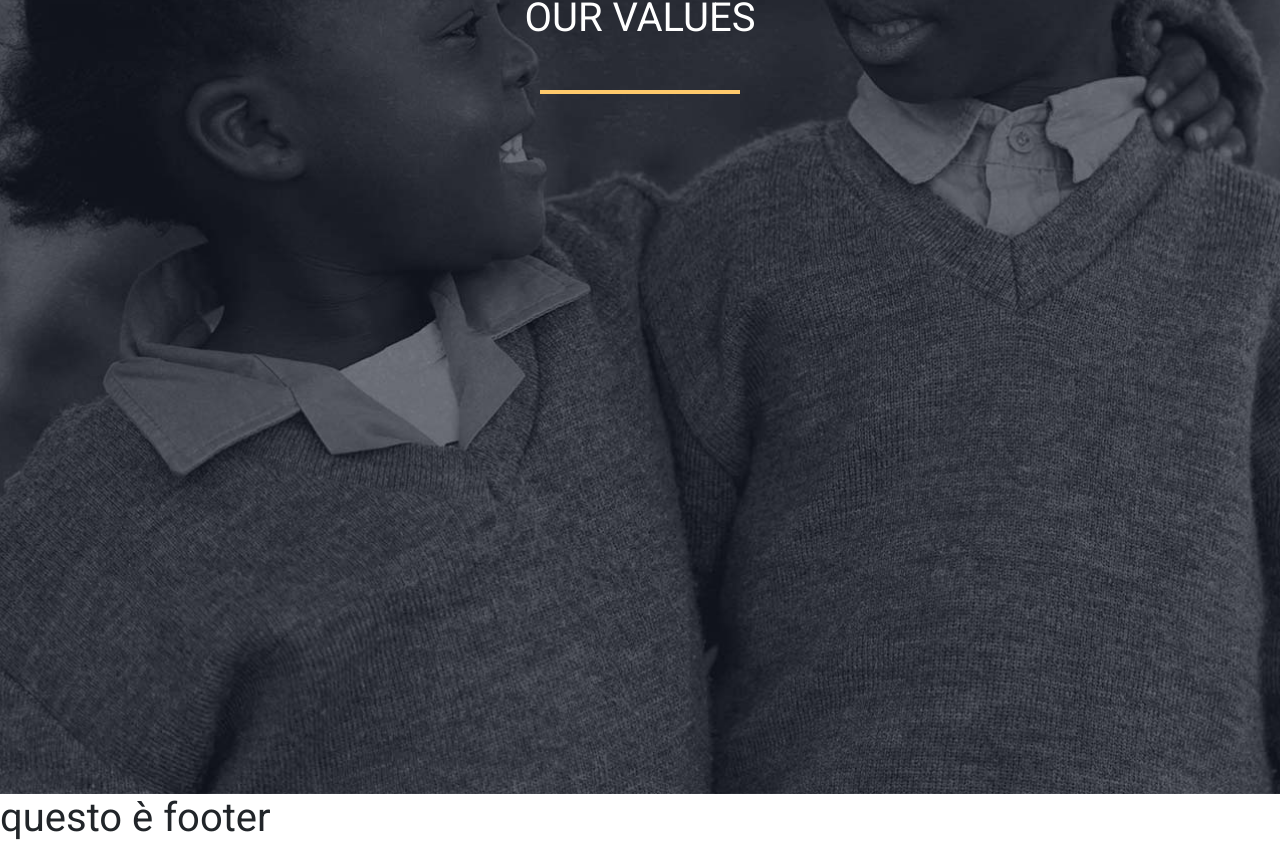
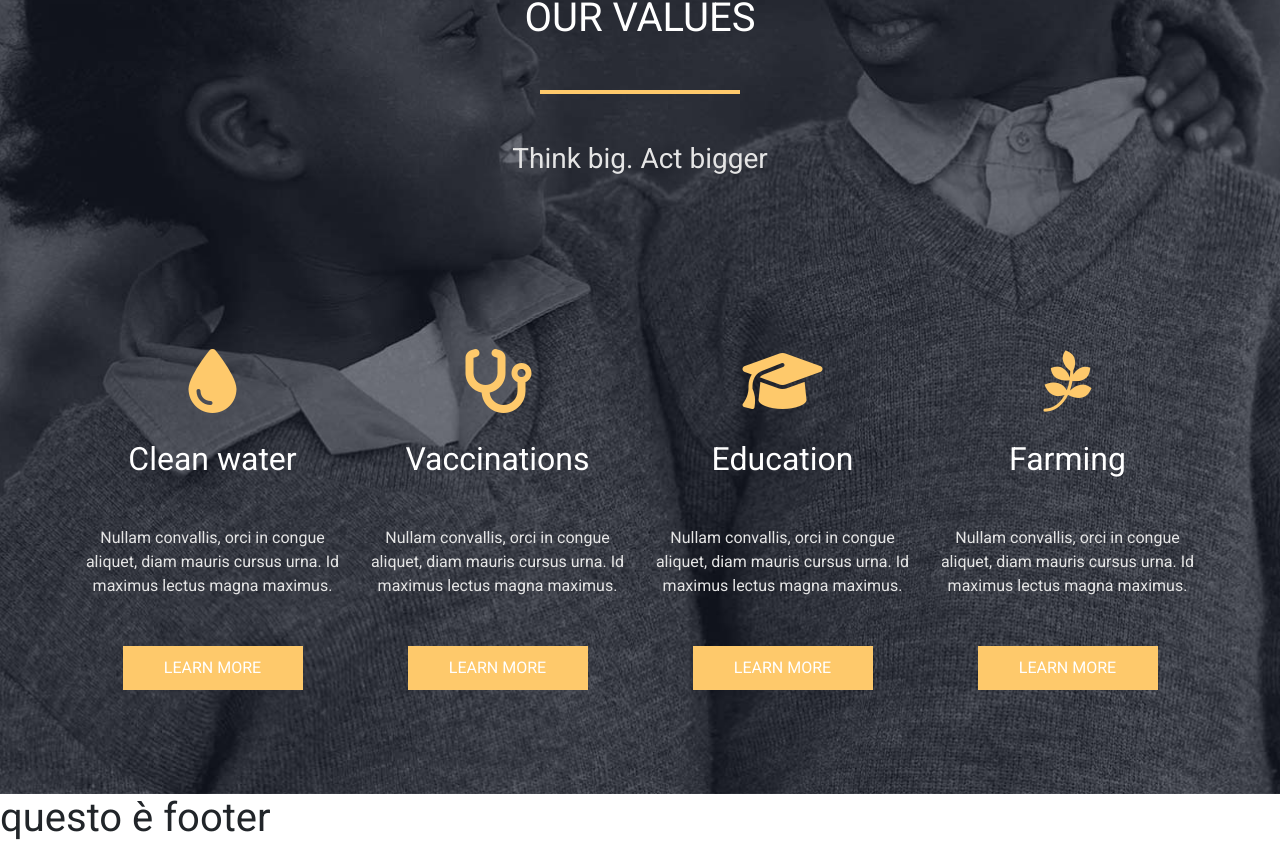
Before and after one commit to erikvella/proj-html-vuejs, a Vue app: page / in a window 1280 px wide. Shown: the part 1756-2606 px from the top of the page. Built offline with nearby package versions, Linux system fonts and the light colour scheme.

Commit message:
[add] section2

```diff
--- a/src/components/partials/Section2.vue
+++ b/src/components/partials/Section2.vue
@@ -10,15 +10,36 @@ name:'Section2'
 
         <h1 class=" white-text text-center">OUR VALUES</h1>
         <div class="yellow-line my-5 mx-auto"></div>
+        <h3 class=" grey-text text-center">Think big. Act bigger</h3>
     </div>
 
     <div class="container">
 
       <div class="row">
-        <div class="col-3"></div>
-        <div class="col-3"></div>
-        <div class="col-3"></div>
-        <div class="col-3"></div>
+        <div class="col-3">
+          <p class="text-center"><i class="fa-solid fa-droplet fa-2xl"></i></p>
+          <h2 class="text-center white-text">Clean water</h2>
+          <p class="text-center grey-text my-5">Nullam convallis, orci in congue aliquet, diam mauris cursus urna. Id maximus lectus magna maximus.</p>
+          <div class="button bg-yellow text-center mx-auto">LEARN MORE</div>
+        </div>
+        <div class="col-3">
+          <p class="text-center"><i class="fa-solid fa-stethoscope fa-2xl"></i></p>
+          <h2 class="text-center white-text">Vaccinations</h2>
+          <p class="text-center grey-text my-5">Nullam convallis, orci in congue aliquet, diam mauris cursus urna. Id maximus lectus magna maximus.</p>
+          <div class="button bg-yellow text-center mx-auto">LEARN MORE</div>
+        </div>
+        <div class="col-3">
+          <p class="text-center"><i class="fa-solid fa-graduation-cap fa-2xl"></i></p>
+          <h2 class="text-center white-text">Education</h2>
+          <p class="text-center grey-text my-5">Nullam convallis, orci in congue aliquet, diam mauris cursus urna. Id maximus lectus magna maximus.</p>
+          <div class="button bg-yellow text-center mx-auto">LEARN MORE</div>
+        </div>
+        <div class="col-3">
+          <p class="text-center"><i class="fa-brands fa-pagelines fa-2xl"></i></p>
+          <h2 class="text-center white-text">Farming</h2>
+          <p class="text-center grey-text my-5">Nullam convallis, orci in congue aliquet, diam mauris cursus urna. Id maximus lectus magna maximus.</p>
+          <div class="button bg-yellow text-center mx-auto">LEARN MORE</div>
+        </div>
       </div>
 
     </div>
@@ -39,4 +60,18 @@ section{
 h1{
   padding-top: 150px;
 }
+h2{
+  margin-top: 40px;
+}
+.row{
+  margin-top: 200px;
+}
+.fa-solid , .fa-brands{
+  color:  #fec96b;
+  font-size: 4rem;
+}
+
+.grey-text{
+  color:  #e5e5e5;
+}
 </style>
--- a/src/scss/main.scss
+++ b/src/scss/main.scss
@@ -45,6 +45,11 @@ body {
 .white-text{
   color: white;
 }
+
+.button{
+  margin: 10px 100px;
+  width: 180px;
+}
 // stili per i bottoni
 .button{
   padding: 10px 30px;
```
